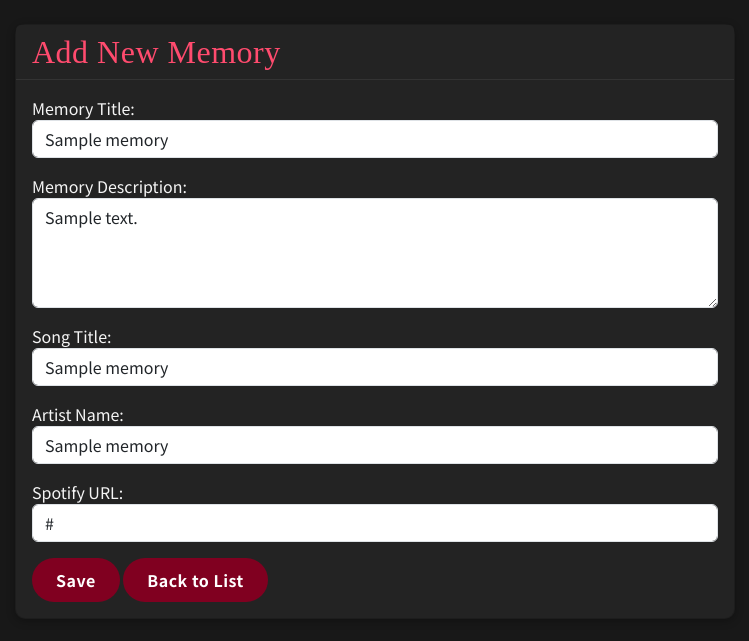
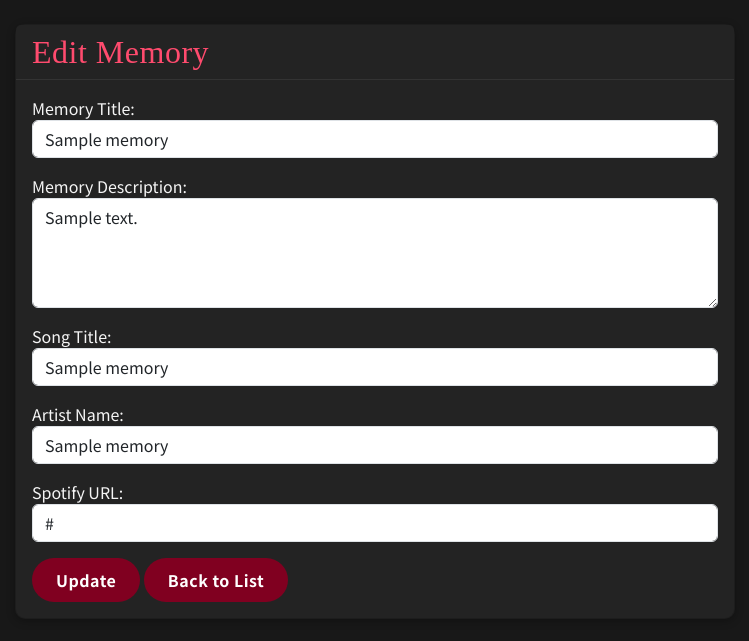
Before and after one commit to aw03yhnn/memory_playlist, a Django app: page /memories/memory/1/edit/ in a window 1280 px wide. Shown: the top 641 px of the page, without its empty margins (265-1014 px from the left). Run offline with Django 4.2, Linux system fonts and the light colour scheme; tables that the repository leaves empty hold one stand-in row (values such as "Sample post"); some web fonts are replaced.

```diff
--- a/memolog/templates/memolog/memory_form.html
+++ b/memolog/templates/memolog/memory_form.html
@@ -1,6 +1,6 @@
 {% extends 'base.html' %}
 
-{% block title %}Add New Memory - Memory Playlist{% endblock %}
+{% block title %}{% if is_edit %}Edit Memory{% else %}Add New Memory{% endif %} - Memory Playlist{% endblock %}
 
 {% block content %}
 <div class="container mt-4">
@@ -8,13 +8,15 @@
         <div class="col-md-8">
             <div class="card">
                 <div class="card-header">
-                    <h2 class="mb-0">Add New Memory</h2>
+                    <h2 class="mb-0">{% if is_edit %}Edit Memory{% else %}Add New Memory{% endif %}</h2>
                 </div>
                 <div class="card-body">
                     <form method="post">
                         {% csrf_token %}
                         {{ form.as_p }}
-                        <button type="submit" class="btn btn-primary">Save</button>
+                        <button type="submit" class="btn btn-primary">
+                            {% if is_edit %}Update{% else %}Save{% endif %}
+                        </button>
                         <a href="{% url 'memolog:memory_list' %}" class="btn btn-secondary">Back to List</a>
                     </form>
                 </div>
```
